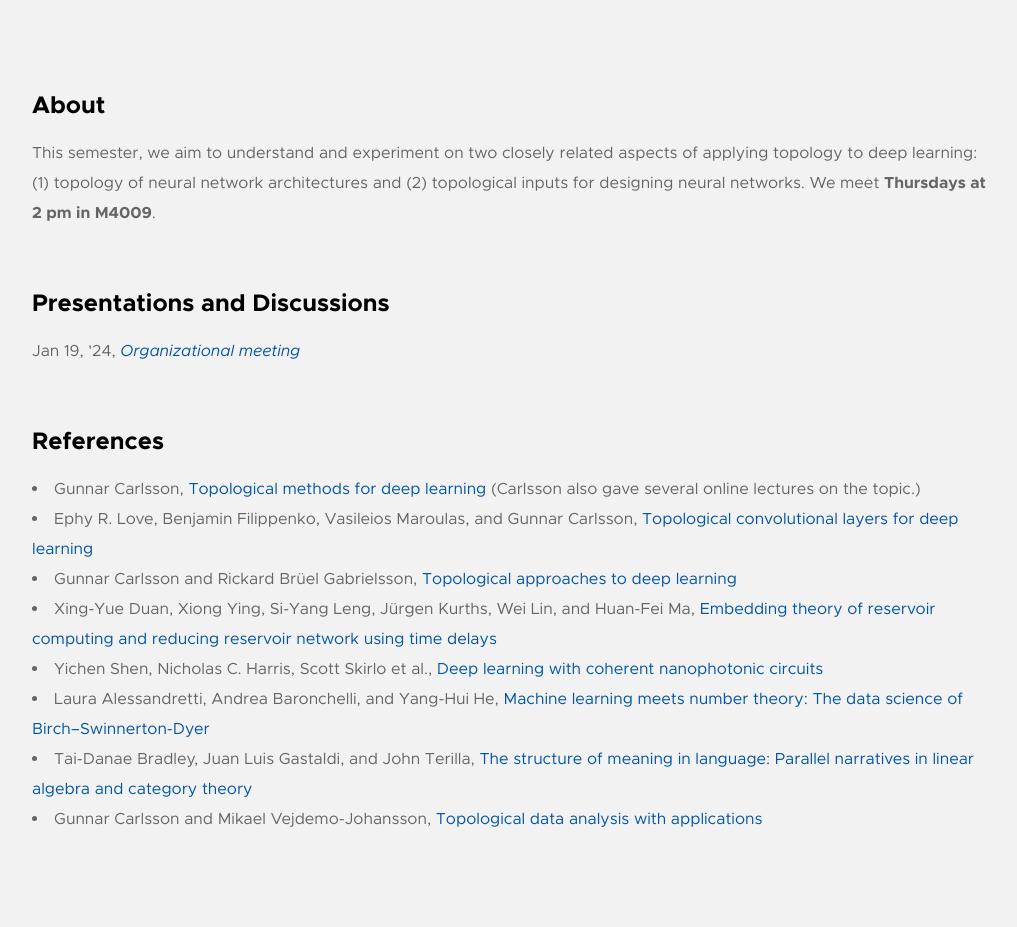
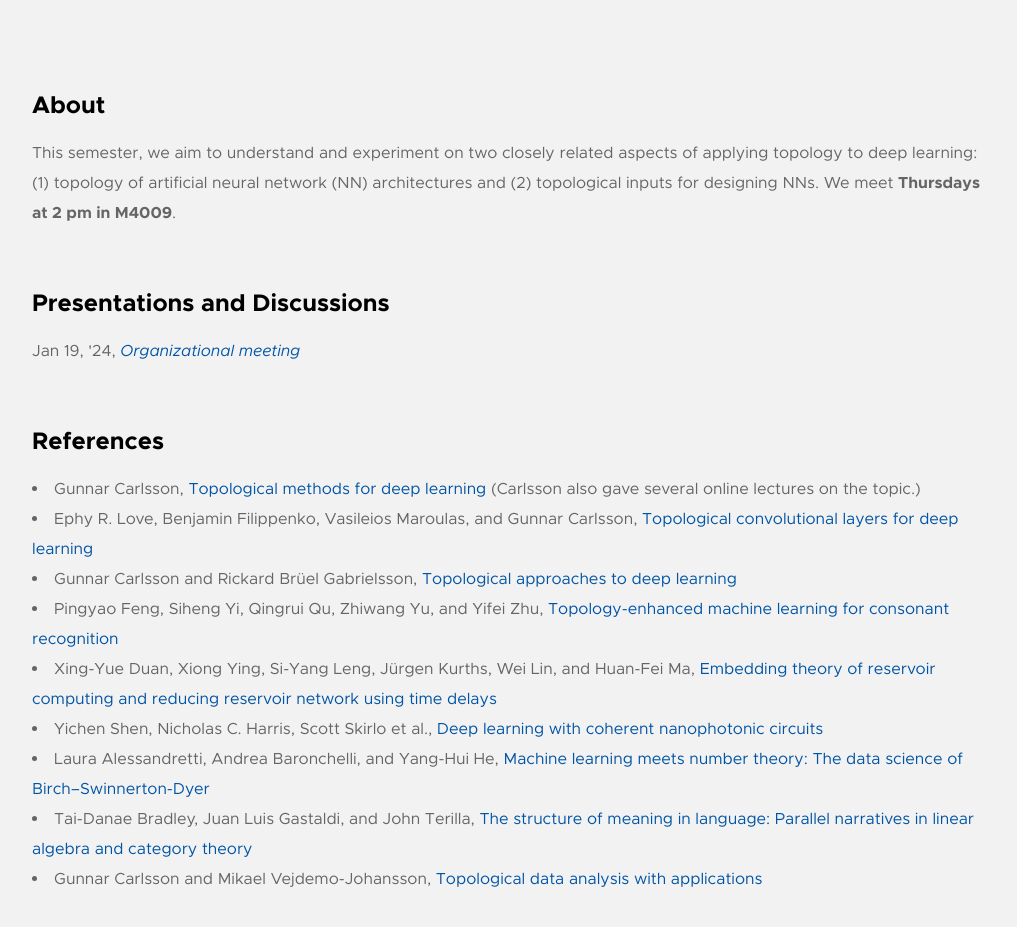
Before and after one commit to sustech-topology/sustech-topology.github.io, a plain HTML site: page acts/index.html in a window 1280 px wide. Shown: the part 840-1767 px from the top of the page, without its empty margins (128-1145 px from the left). Drawn offline with Linux system fonts and the light colour scheme.

Commit message:
Update index.html

```diff
--- a/acts/index.html
+++ b/acts/index.html
@@ -129,7 +129,7 @@
 
     <p>
         This semester, we aim to understand and experiment on two closely related aspects of applying topology to deep learning:
-        (1) topology of neural network architectures and (2) topological inputs for designing neural networks.
+        (1) topology of artificial neural network (NN) architectures and (2) topological inputs for designing NNs.
         We meet <b>Thursdays at 2 pm in M4009</b>.
     </p>
 
@@ -158,9 +158,9 @@
 <li>Ephy R. Love, Benjamin Filippenko, Vasileios Maroulas, and Gunnar Carlsson, <a href="https://www.jmlr.org/papers/v24/21-0073.html" target="_blank">Topological convolutional layers for deep learning</a></li>
 
 <li>Gunnar Carlsson and Rickard Brüel Gabrielsson, <a href="https://link.springer.com/chapter/10.1007/978-3-030-43408-3_5" target="_blank">Topological approaches to deep learning</a></li>
-<!--
+
 <li>Pingyao Feng, Siheng Yi, Qingrui Qu, Zhiwang Yu, and Yifei Zhu, <a href="24/draft-20240222.pdf" target="_blank">Topology-enhanced machine learning for consonant recognition</a></li>
--->
+
 <li>Xing-Yue Duan, Xiong Ying, Si-Yang Leng, Jürgen Kurths, Wei Lin, and Huan-Fei Ma, <a href="https://journals.aps.org/prresearch/abstract/10.1103/PhysRevResearch.5.L022041" target="_blank">Embedding theory of reservoir computing and reducing reservoir network using time delays</a></li>
 
 <li>Yichen Shen, Nicholas C. Harris, Scott Skirlo et al., <a href="https://www.nature.com/articles/nphoton.2017.93" target="_blank">Deep learning with coherent nanophotonic circuits</a></li>
```
